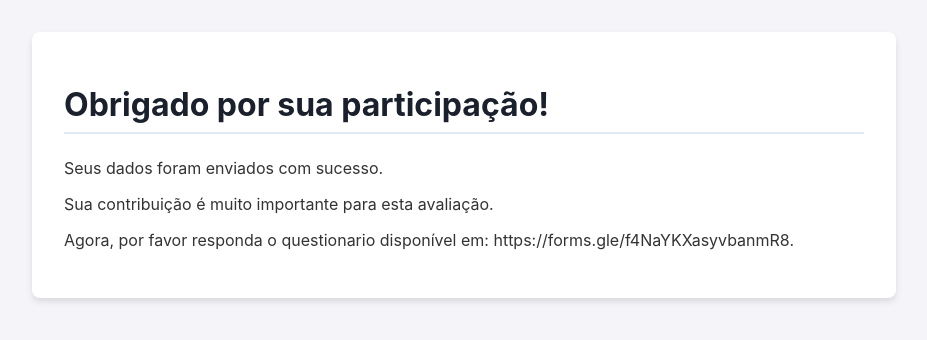
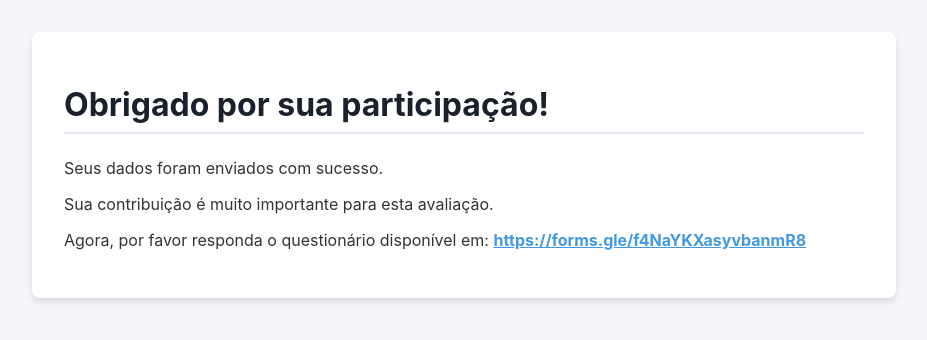
Before and after one commit to foolnando/evaluate_adr_front, a Next.js app in the folder frontend/: page /obrigado in a window 1280 px wide. Shown: the top 340 px of the page, without its empty margins (176-1103 px from the left). Built offline with nearby package versions, Linux system fonts and the light colour scheme.

Commit message:
Make questionnaire link clickable in obrigado page

```diff
--- a/frontend/pages/obrigado.js
+++ b/frontend/pages/obrigado.js
@@ -1,10 +1,37 @@
 export default function ObrigadoPage() {
   return (
-    <main>
-      <h1>Obrigado por sua participação!</h1>
+    <main style={{
+      maxWidth: '800px',
+      margin: '2rem auto',
+      padding: '2rem',
+      backgroundColor: 'white',
+      borderRadius: '8px',
+      boxShadow: '0 4px 6px rgba(0, 0, 0, 0.1)',
+      fontFamily: '-apple-system, BlinkMacSystemFont, Segoe UI, Roboto, sans-serif'
+    }}>
+      <h1 style={{
+        color: '#1a202c',
+        borderBottom: '2px solid #e2e8f0',
+        paddingBottom: '0.5rem',
+        marginBottom: '1.5rem'
+      }}>Obrigado por sua participação!</h1>
       <p>Seus dados foram enviados com sucesso.</p>
       <p>Sua contribuição é muito importante para esta avaliação.</p>
-      <p>Agora, por favor responda o questionario disponível em: https://forms.gle/f4NaYKXasyvbanmR8.</p>
+      <p>
+        Agora, por favor responda o questionário disponível em:{' '}
+        <a
+          href="https://forms.gle/f4NaYKXasyvbanmR8"
+          target="_blank"
+          rel="noopener noreferrer"
+          style={{
+            color: '#4299e1',
+            textDecoration: 'underline',
+            fontWeight: 'bold'
+          }}
+        >
+          https://forms.gle/f4NaYKXasyvbanmR8
+        </a>
+      </p>
     </main>
   );
 }
```
